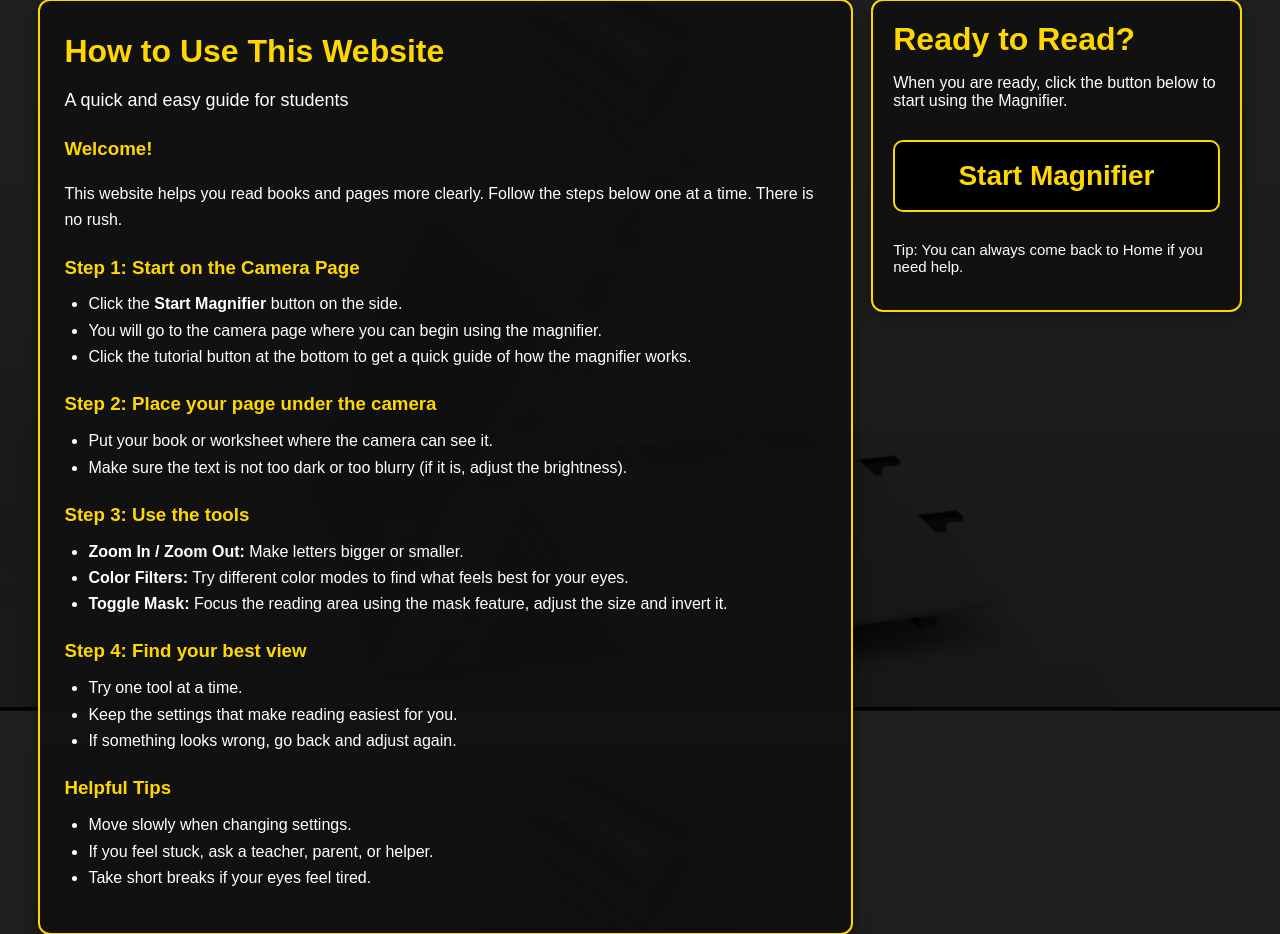
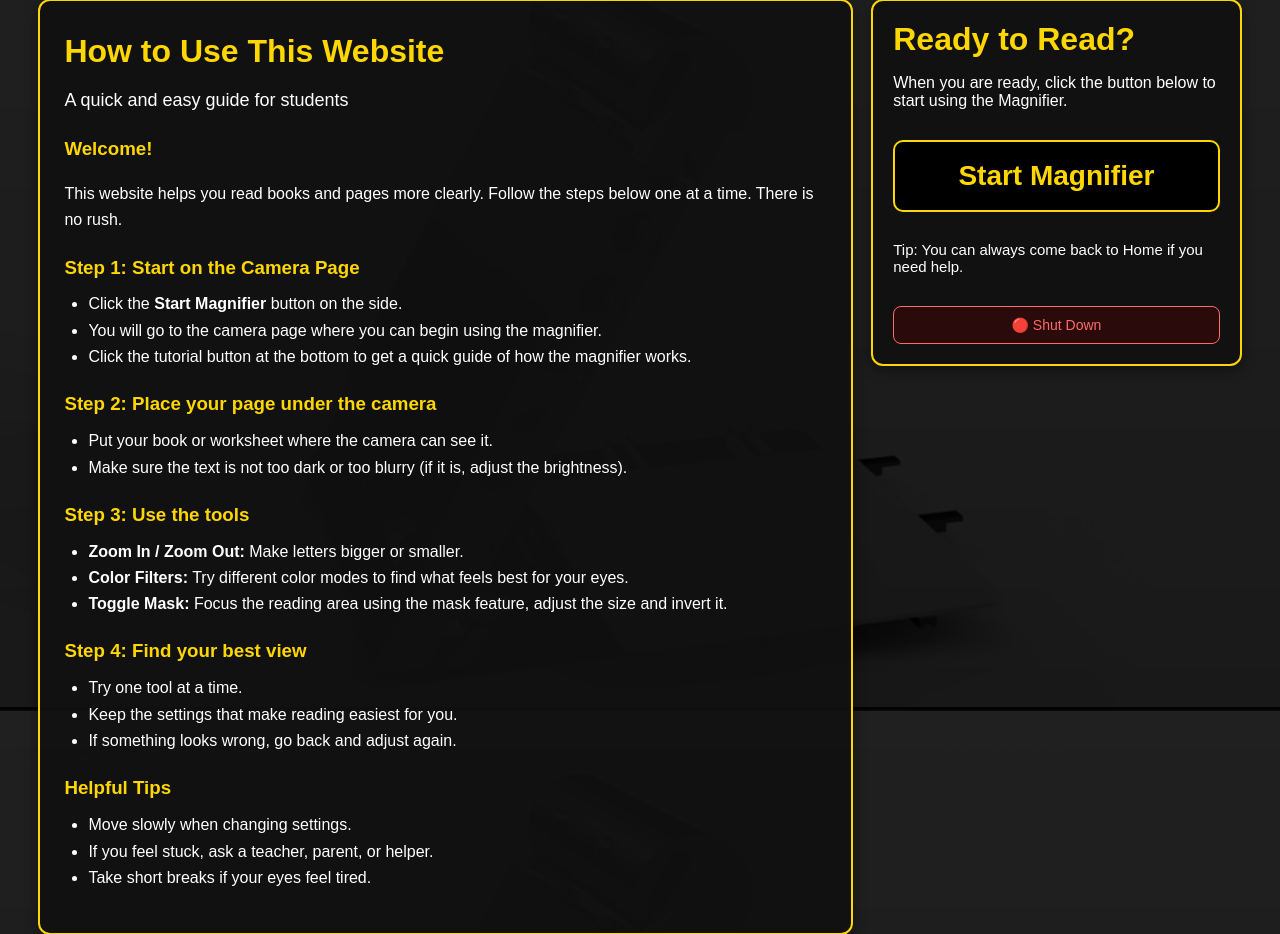
Before and after one commit to armaanfz/Project, a Flask app: page / in a window 1280 px wide. Shown: the part 93-1027 px from the top of the page. Run offline with Flask 3, Linux system fonts and the light colour scheme.

Commit message:
Add shutdown functionality with secure token validation, update UI with shutdown button, and enhance styles for better user experience.

```diff
--- a/app.py
+++ b/app.py
@@ -1,11 +1,23 @@
 import os
-from flask import Flask, render_template
+import subprocess
+from flask import Flask, render_template, request
 
 app = Flask(__name__)
 
+# Generate a new token with: python3 -c "import secrets; print(secrets.token_hex(32))"
+SHUTDOWN_TOKEN = "replace-this-with-a-strong-secret"
+
 @app.route("/")
 def index():
-    return render_template("index.html")
+    return render_template("index.html", shutdown_token=SHUTDOWN_TOKEN)
+
+@app.route("/shutdown", methods=["POST"])
+def shutdown():
+    token = request.headers.get("X-Shutdown-Token")
+    if token != SHUTDOWN_TOKEN:
+        return "Forbidden", 403
+    subprocess.Popen(["sudo", "shutdown", "-h", "now"])
+    return "Shutting down...", 200
 
 @app.route("/home-tab-content")
 def home_tab_content():
--- a/static/css/styles.css
+++ b/static/css/styles.css
@@ -169,6 +169,32 @@ nav ul li a:focus-visible,
     outline-offset: 2px;
 }
 
+.shutdown-btn {
+    margin-top: 16px;
+    padding: 10px 16px;
+    font-size: 14px;
+    cursor: pointer;
+    background-color: #2a0a0a;
+    color: #ff6b6b;
+    border: 1px solid #ff6b6b;
+    border-radius: 8px;
+    width: 100%;
+}
+
+.shutdown-btn:hover:not(:disabled) {
+    background-color: #4a1515;
+}
+
+.shutdown-btn:disabled {
+    cursor: not-allowed;
+    opacity: 0.8;
+}
+
+.shutdown-btn:focus-visible {
+    outline: 2px solid #ff6b6b;
+    outline-offset: 2px;
+}
+
 @media (max-width: 980px) {
     .page-layout {
         grid-template-columns: 1fr;
--- a/templates/index.html
+++ b/templates/index.html
@@ -28,8 +28,42 @@
         <p>When you are ready, click the button below to start using the Magnifier.</p>
         <button class="start-btn" id="start-samples-btn" data-samples-url="{{ url_for('samples') }}">Start Magnifier</button>
         <p class="tip">Tip: You can always come back to Home if you need help.</p>
+        <button type="button" class="shutdown-btn" id="shutdown-btn" aria-label="Shut down Raspberry Pi">🔴 Shut Down</button>
     </aside>
 </div>
+
+<script>
+(function() {
+  const SHUTDOWN_TOKEN = "{{ shutdown_token }}";
+
+  async function shutdownPi() {
+    if (!confirm("Are you sure you want to shut down the Raspberry Pi?")) return;
+
+    const btn = document.getElementById("shutdown-btn");
+    btn.disabled = true;
+    btn.textContent = "Shutting down...";
+
+    try {
+      const res = await fetch("/shutdown", {
+        method: "POST",
+        headers: { "X-Shutdown-Token": SHUTDOWN_TOKEN }
+      });
+      if (!res.ok) {
+        btn.disabled = false;
+        btn.textContent = "🔴 Shut Down";
+        alert("Shutdown failed: " + (res.status === 403 ? "Invalid token." : "Server returned " + res.status + "."));
+        return;
+      }
+      btn.textContent = "✅ Shutdown initiated";
+    } catch (e) {
+      // Connection drop is expected as the Pi shuts down
+      btn.textContent = "✅ Shutdown initiated";
+    }
+  }
+
+  document.getElementById("shutdown-btn").addEventListener("click", shutdownPi);
+})();
+</script>
 
 <div id="tab-content-source" hidden>
     {% include "home_tab_content.html" %}
```
